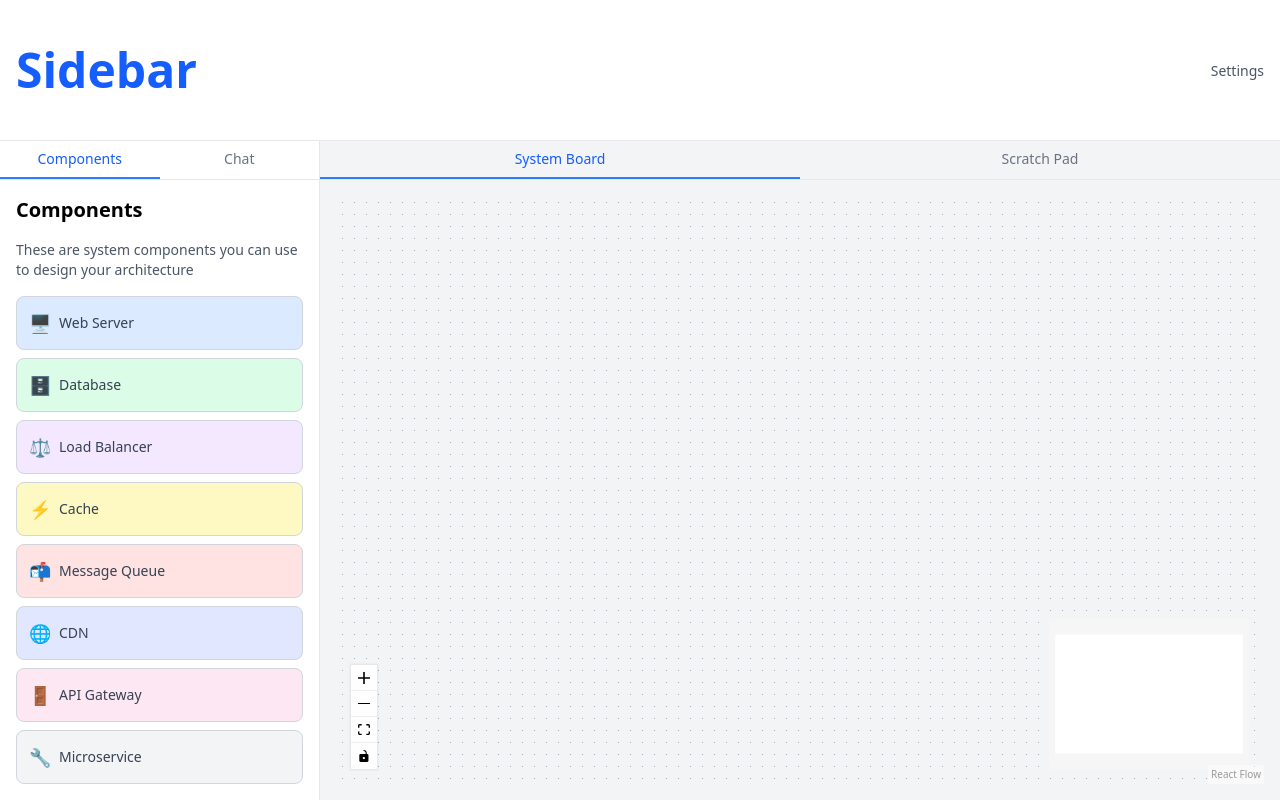
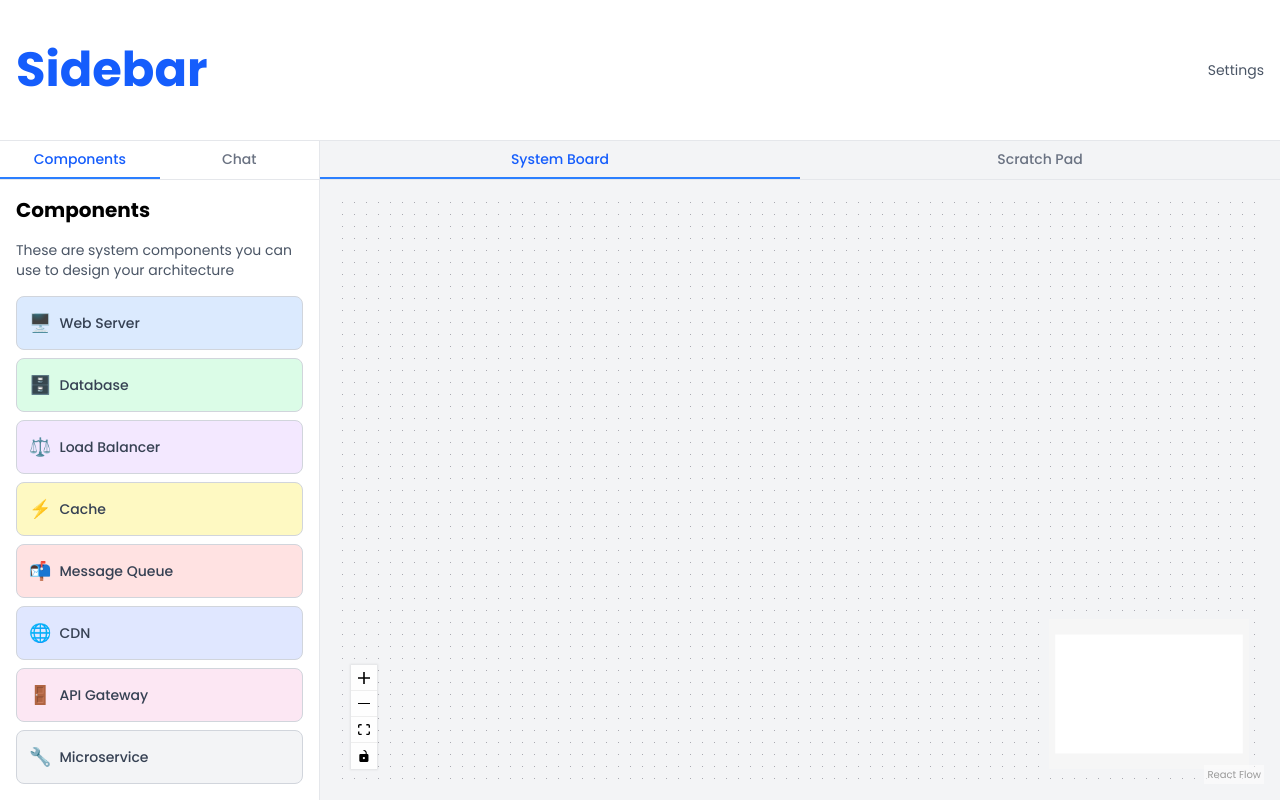
Before and after one commit to user0824/Sidebar, a React (Vite) app: page / in a window 1280 px wide. Built offline with nearby package versions, Linux system fonts and the light colour scheme.

Commit message:
style: updated system font to Poppins.

```diff
--- a/src/index.css
+++ b/src/index.css
@@ -1,4 +1,17 @@
+/* FONT IMPORT */
+@import url('https://fonts.googleapis.com/css2?family=Geist:wght@100;200;300;400;500;600;700;800;900&display=swap'); /* Geist */
+@import url('https://fonts.googleapis.com/css2?family=Manrope:wght@200..800&display=swap'); /* Manrope */
+@import url('https://fonts.googleapis.com/css2?family=Poppins:ital,wght@0,100;0,200;0,300;0,400;0,500;0,600;0,700;0,800;0,900;1,100;1,200;1,300;1,400;1,500;1,600;1,700;1,800;1,900&display=swap'); /* Poppins */
+
 @import 'tailwindcss';
+
+/* Set Geist as the default font family */
+@layer base {
+  html,
+  body {
+    font-family: 'Poppins', ui-sans-serif, system-ui, sans-serif;
+  }
+}
 
 /*
   The default border color has changed to `currentcolor` in Tailwind CSS v4,
```
